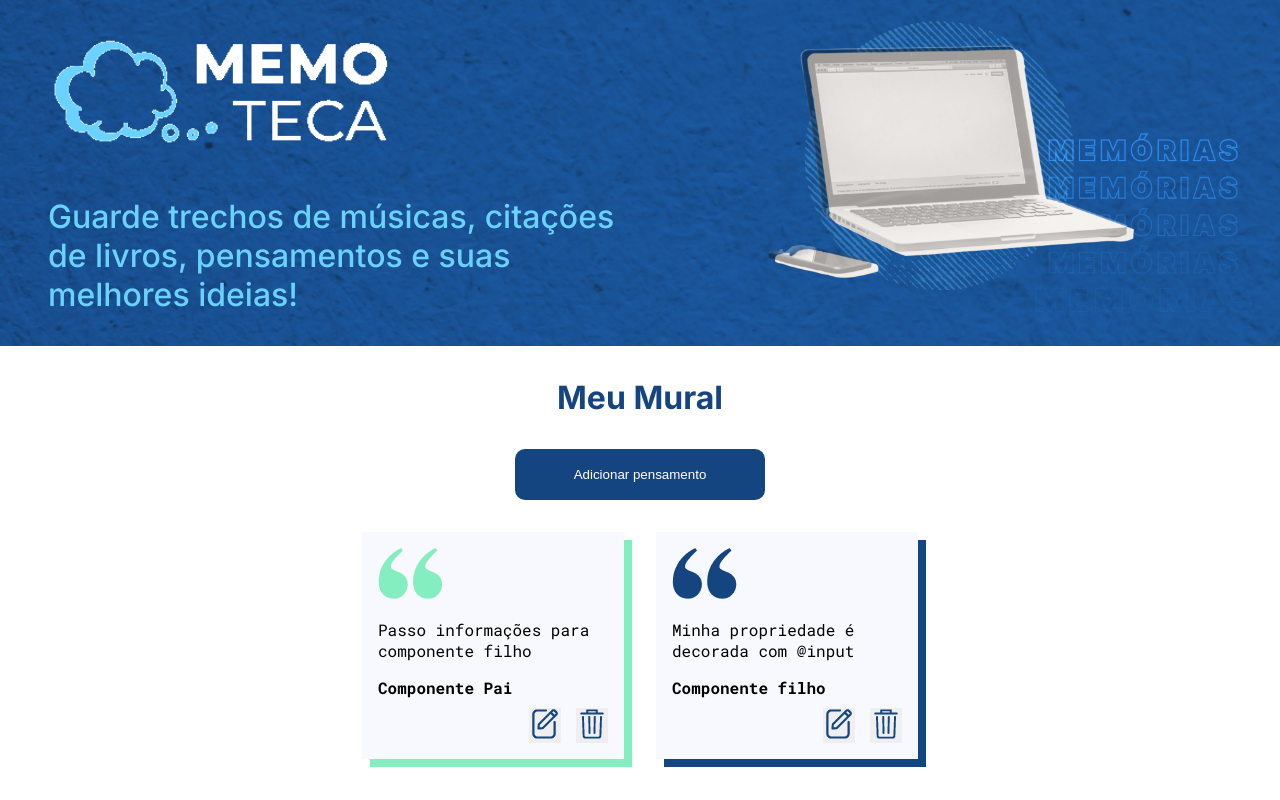
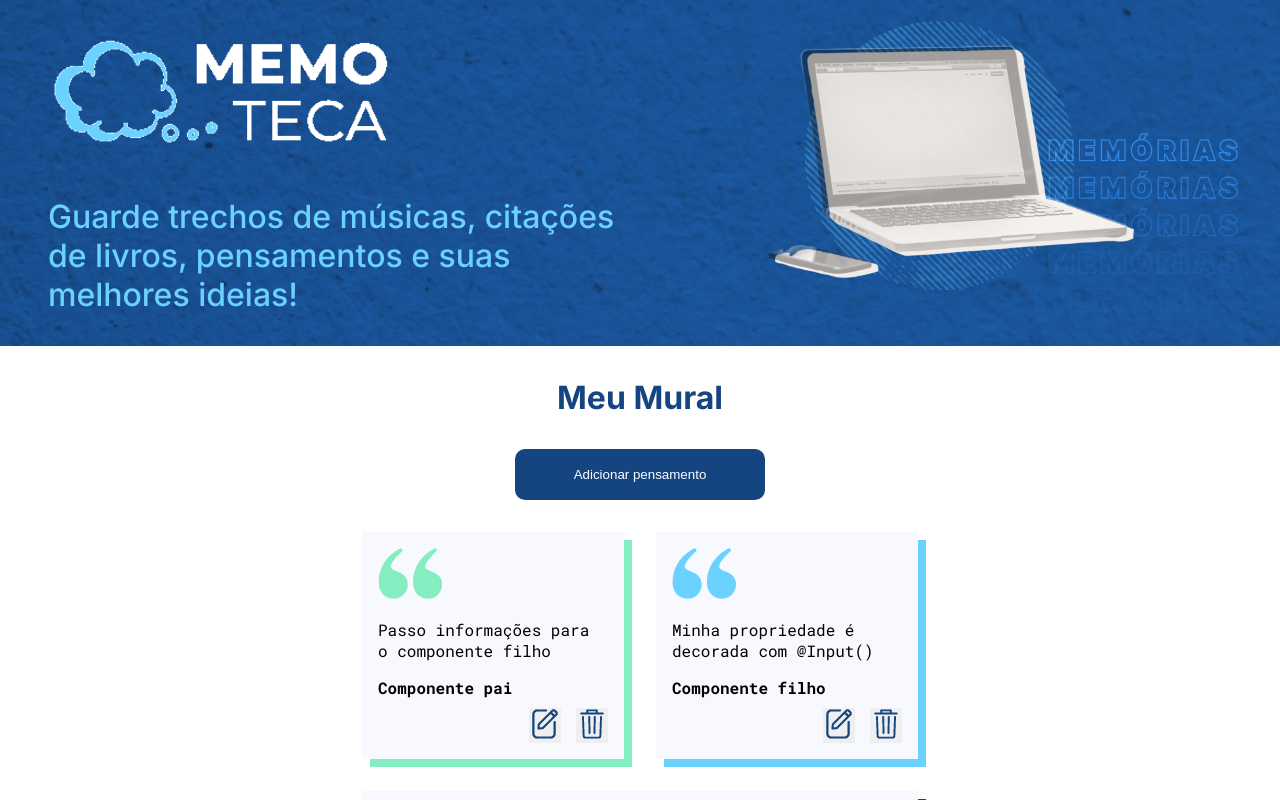
Before and after one commit to vitorcbs/memoteca, an Angular app: page /listarPensamento in a window 1280 px wide. Shown: the top 800 px of the page. Built offline with nearby package versions, Linux system fonts and the light colour scheme.

Commit message:
NgClass introduced on pensamento component

```diff
--- a/src/app/componentes/pensamentos/listar-pensamentos/listar-pensamentos.component.html
+++ b/src/app/componentes/pensamentos/listar-pensamentos/listar-pensamentos.component.html
@@ -3,9 +3,14 @@
       <h2 class="ff-inter">Meu Mural</h2>
       <button routerLink="/criarPensamento" class="botao">Adicionar pensamento</button>
   </header>
-  <div class="mural">
+  <div class="mural" *ngIf="listaPensamentos.length > 0, else semPensamentos">
     <div *ngFor="let pensamento of listaPensamentos">
       <app-pensamento [pensamento] = 'pensamento'></app-pensamento>
     </div>
   </div>
 </section>
+<ng-template #semPensamentos>
+  <div class="ff-inter sem-pensamentos">
+    <p>Ainda não há pensamentos cadastrados!</p>
+  </div>
+</ng-template>
--- a/src/app/componentes/pensamentos/listar-pensamentos/listar-pensamentos.component.ts
+++ b/src/app/componentes/pensamentos/listar-pensamentos/listar-pensamentos.component.ts
@@ -3,25 +3,29 @@ import { Component, OnInit } from '@angular/core';
 @Component({
   selector: 'app-listar-pensamentos',
   templateUrl: './listar-pensamentos.component.html',
-  styleUrls: ['./listar-pensamentos.component.css']
+  styleUrls: ['./listar-pensamentos.component.css'],
 })
 export class ListarPensamentosComponent implements OnInit {
-
   listaPensamentos = [
     {
-      conteudo: 'Passo informações para componente filho',
-      autoria: 'Componente Pai',
-      modelo: 'modelo3'
+      conteudo: 'Passo informações para o componente filho',
+      autoria: 'Componente pai',
+      modelo: 'modelo3',
     },
     {
-      conteudo: 'Minha propriedade é decorada com @input',
+      conteudo: 'Minha propriedade é decorada com @Input()',
       autoria: 'Componente filho',
-      modelo: 'modelo1'
-    }
-  ]
-  constructor() { }
+      modelo: 'modelo2',
+    },
+    {
+      conteudo:
+        'Mussum Ipsum, cacilds vidis litro abertis. Posuere libero varius. Nullam a nisl ut ante blandit hendrerit. Aenean sit amet nisi. Diuretics paradis num copo é motivis de denguis. Atirei o pau no gatis, per gatis num morreus. Interessantiss quisso pudia ce receita de bolis, mais bolis eu num gostis. Sapien in monti palavris qui num significa nadis i pareci latim.',
+      autoria: '',
+      modelo: 'modelo1',
+    },
+  ];
 
-  ngOnInit(): void {
-  }
+  constructor() {}
 
+  ngOnInit(): void {}
 }
--- a/src/app/componentes/pensamentos/pensamento/pensamento.component.html
+++ b/src/app/componentes/pensamentos/pensamento/pensamento.component.html
@@ -1,4 +1,4 @@
-<div class="pensamento {{ pensamento.modelo }} ff-roboto-mono pensamento-p">
+<div class="pensamento {{ pensamento.modelo }} ff-roboto-mono" [ngClass]="larguraPensamento()">
   <img src="../../../../assets/Imagens_do_curso/{{ pensamento.modelo }}.png" alt="Aspas coloridas">
   <p class="conteudo">{{ pensamento.conteudo }}</p>
   <p class="autoria"><b>{{ pensamento.autoria }}</b></p>
--- a/src/app/componentes/pensamentos/pensamento/pensamento.component.ts
+++ b/src/app/componentes/pensamentos/pensamento/pensamento.component.ts
@@ -13,6 +13,13 @@ export class PensamentoComponent implements OnInit {
     modelo: ''
   }
 
+  larguraPensamento(): string {
+    if(this.pensamento.conteudo.length >= 256) {
+      return 'pensamento-g'
+    }
+    return 'pensamento-p'
+  }
+
   constructor() { }
 
   ngOnInit(): void {
```
